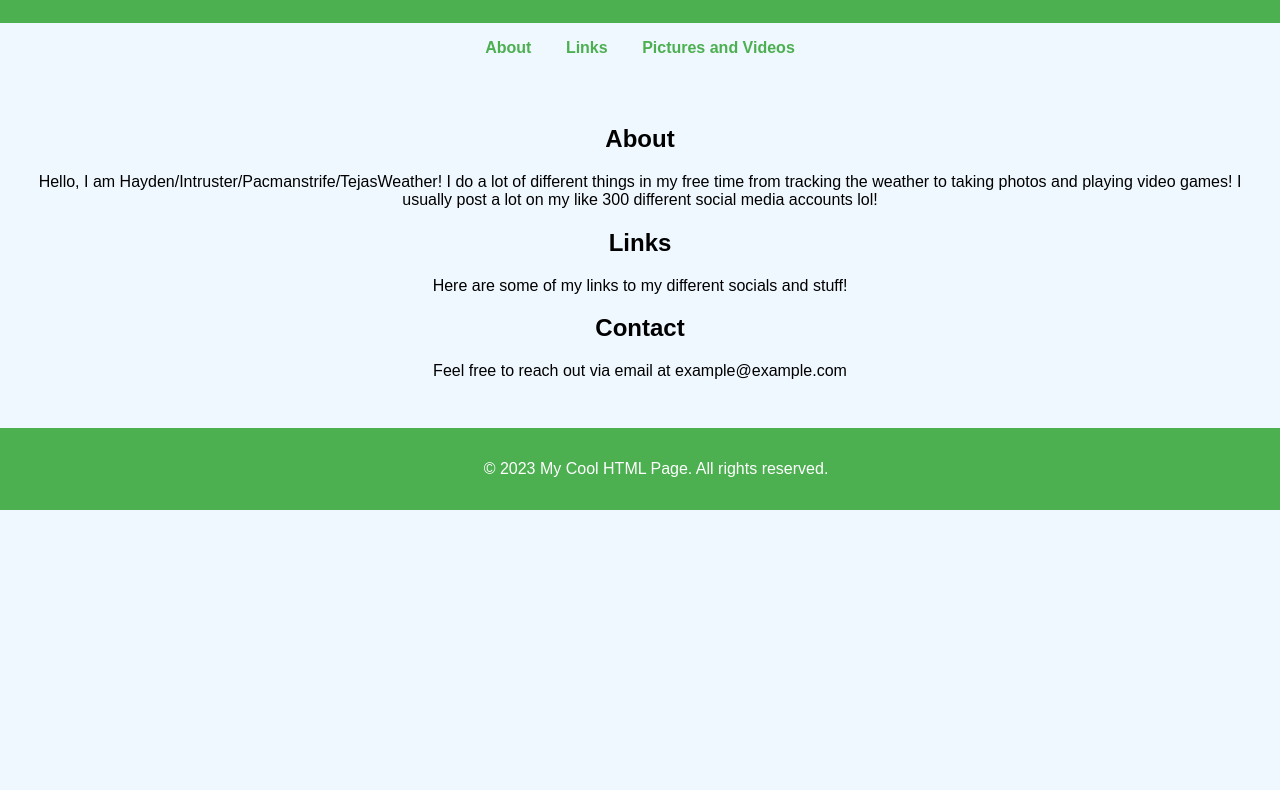
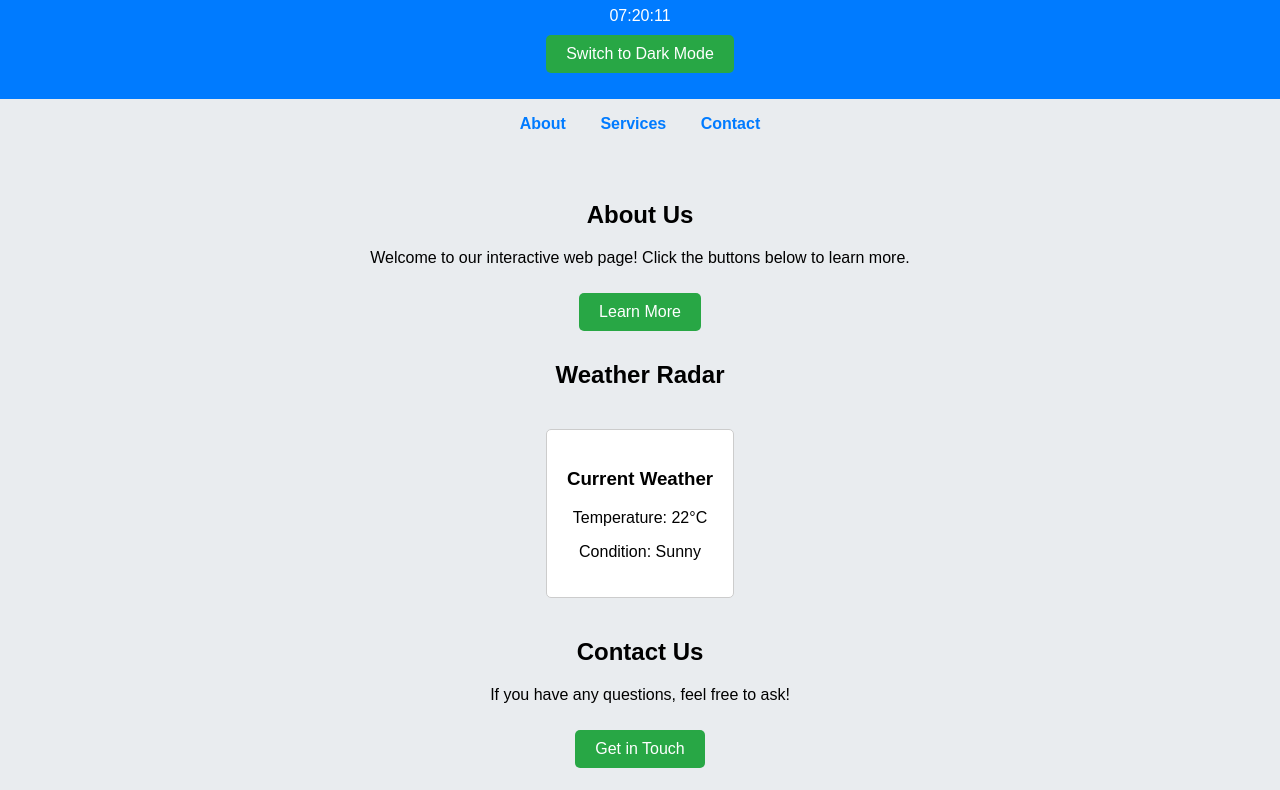
Before and after one commit to Intruster/main, a plain HTML site: page index.html in a window 1280 px wide. Shown: the part 89-879 px from the top of the page. Before the commit the page ends 800 px from the top, so only its background shows below. Drawn offline with Linux system fonts and the light colour scheme.

Commit message:
Update index.html

```diff
--- a/index.html
+++ b/index.html
@@ -3,17 +3,17 @@
 <head>
     <meta charset="UTF-8">
     <meta name="viewport" content="width=device-width, initial-scale=1.0">
-    <title>Welcome to Intruster's Website</title>
-    <link rel="stylesheet" href="styles.css">
+    <title>Interactive Web Page with Clock and Weather</title>
     <style>
         body {
             font-family: Arial, sans-serif;
             margin: 0;
             padding: 0;
-            background-color: #f0f8ff;
+            background-color: #e9ecef;
+            transition: background-color 0.3s, color 0.3s;
         }
         header {
-            background-color: #4CAF50;
+            background-color: #007BFF;
             color: white;
             text-align: center;
             padding: 1rem;
@@ -25,15 +25,29 @@
         nav a {
             margin: 0 15px;
             text-decoration: none;
-            color: #4CAF50;
+            color: #007BFF;
             font-weight: bold;
+        }
+        .button {
+            background-color: #28A745;
+            color: white;
+            border: none;
+            padding: 10px 20px;
+            margin: 10px;
+            cursor: pointer;
+            border-radius: 5px;
+            font-size: 16px;
+            transition: background-color 0.3s;
+        }
+        .button:hover {
+            background-color: #218838;
         }
         section {
             padding: 2rem;
             text-align: center;
         }
         footer {
-            background-color: #4CAF50;
+            background-color: #007BFF;
             color: white;
             text-align: center;
             padding: 1rem;
@@ -41,34 +55,77 @@
             bottom: 0;
             width: 100%;
         }
+        .weather {
+            margin: 20px 0;
+            padding: 20px;
+            border: 1px solid #ccc;
+            border-radius: 5px;
+            background-color: white;
+            display: inline-block;
+        }
+        .dark-mode {
+            background-color: #343a40;
+            color: white;
+        }
+        .dark-mode header, .dark-mode footer {
+            background-color: #495057;
+        }
     </style>
 </head>
 <body>
 
 <header>
-    <h1>Welcome to My Home Page!</h1>
+    <h1>My Interactive Web Page</h1>
+    <div id="clock"></div>
+    <button class="button" id="mode-toggle">Switch to Dark Mode</button>
 </header>
 
 <nav>
     <a href="#about">About</a>
-    <a href="#services">Links</a>
-    <a href="#contact">Pictures and Videos</a>
+    <a href="#services">Services</a>
+    <a href="#contact">Contact</a>
 </nav>
 
 <section>
-    <h2>About</h2>
-    <p>Hello, I am Hayden/Intruster/Pacmanstrife/TejasWeather! I do a lot of different things in my free time from tracking the weather to taking photos and playing video games! I usually post a lot on my like 300 different social media accounts lol!</p>
+    <h2>About Us</h2>
+    <p>Welcome to our interactive web page! Click the buttons below to learn more.</p>
+    <button class="button" onclick="alert('Thank you for clicking our About button!')">Learn More</button>
 
-    <h2>Links</h2>
-    <p>Here are some of my links to my different socials and stuff!</p>
+    <h2>Weather Radar</h2>
+    <div class="weather">
+        <h3>Current Weather</h3>
+        <p>Temperature: 22°C</p>
+        <p>Condition: Sunny</p>
+    </div>
 
-    <h2>Contact</h2>
-    <p>Feel free to reach out via email at example@example.com</p>
+    <h2>Contact Us</h2>
+    <p>If you have any questions, feel free to ask!</p>
+    <button class="button" onclick="alert('You can contact us via email: example@example.com')">Get in Touch</button>
 </section>
 
 <footer>
-    <p>&copy; 2023 My Cool HTML Page. All rights reserved.</p>
+    <p>&copy; 2023 My Interactive Web Page. All rights reserved.</p>
 </footer>
+
+<script>
+    // Clock Functionality
+    function updateClock() {
+        const now = new Date();
+        const hours = String(now.getHours()).padStart(2, '0');
+        const minutes = String(now.getMinutes()).padStart(2, '0');
+        const seconds = String(now.getSeconds()).padStart(2, '0');
+        document.getElementById('clock').innerText = `${hours}:${minutes}:${seconds}`;
+    }
+    setInterval(updateClock, 1000);
+    updateClock(); // initial call
+
+    // Dark/Light Mode Toggle
+    const modeToggle = document.getElementById('mode-toggle');
+    modeToggle.addEventListener('click', () => {
+        document.body.classList.toggle('dark-mode');
+        modeToggle.innerText = document.body.classList.contains('dark-mode') ? 'Switch to Light Mode' : 'Switch to Dark Mode';
+    });
+</script>
 
 </body>
 </html>
```
